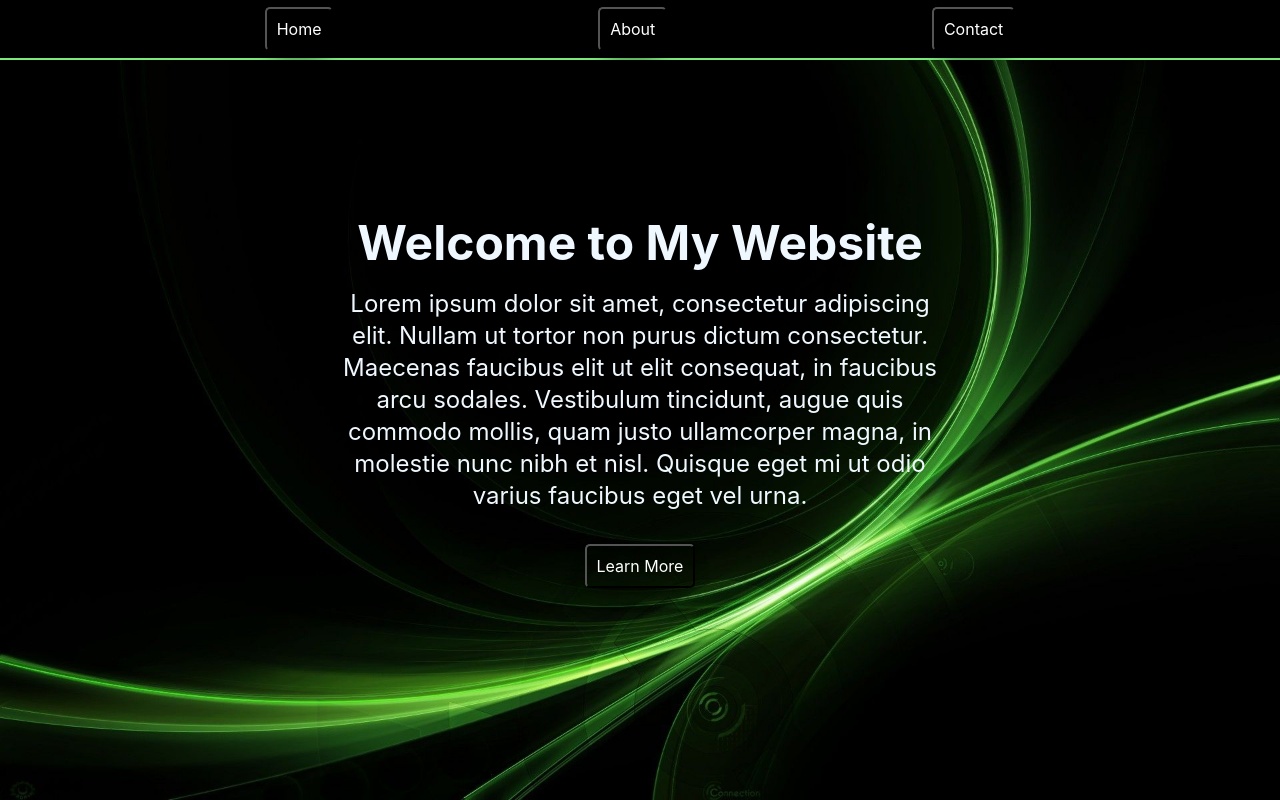
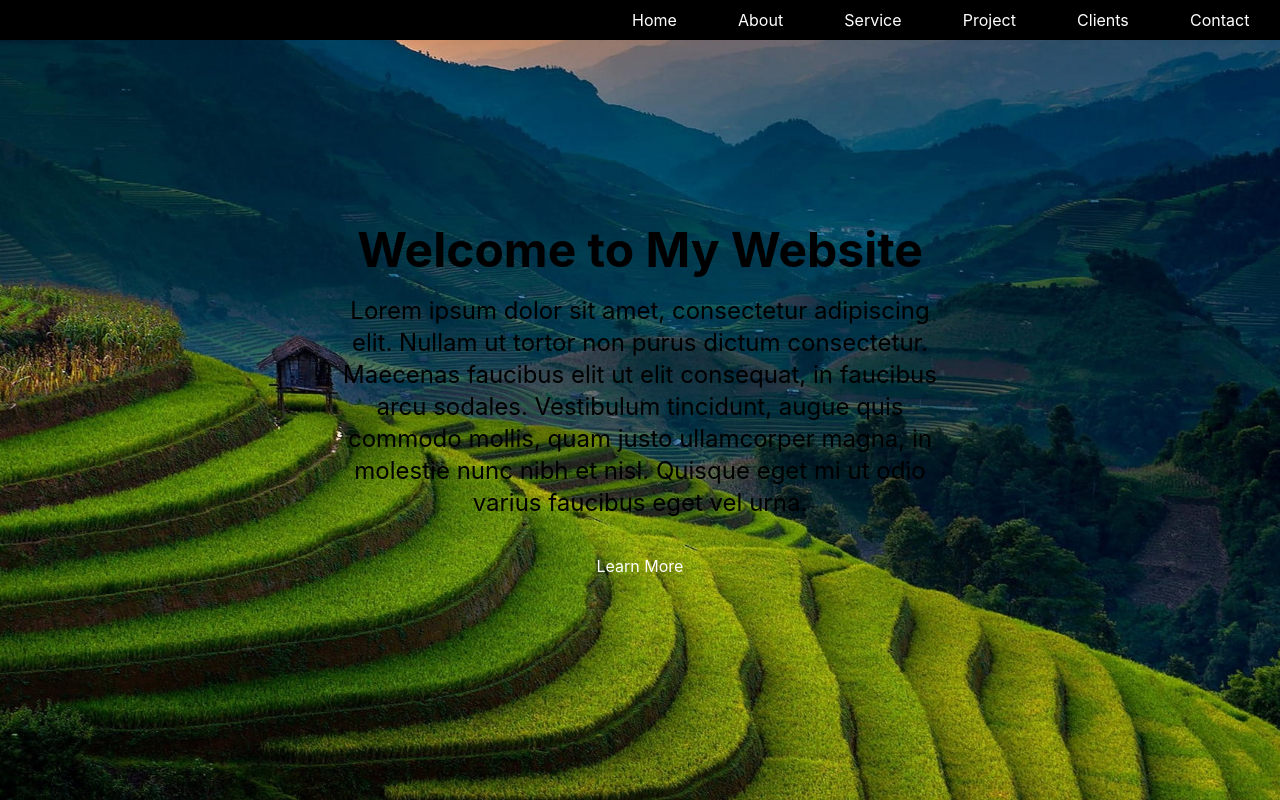
Before and after one commit to PierreLN/PierreLN.github.io, a React (Create React App) app: page / in a window 1280 px wide. Built offline with nearby package versions, Linux system fonts and the light colour scheme.

Commit message:
add background image

```diff
--- a/src/components/MainPage/MainPage.module.css
+++ b/src/components/MainPage/MainPage.module.css
@@ -4,12 +4,11 @@
   align-items: center;
   justify-content: center;
   height: 100vh;
-  background-color: #8FBC8F;
-  background-image: url('../../Image/BlackGreen_mainpage.jpg');
+  background-image: url('../../Image/Rice_mountain_mainpage.jpg');
+  background-color: rgba(255, 255, 255, 0.5);
   background-repeat: no-repeat;
   background-position: center;
   background-size: cover;
-  color: aliceblue;
 }
 
 .main_page h1 {
--- a/src/components/SideMenu/SideMenu.jsx
+++ b/src/components/SideMenu/SideMenu.jsx
@@ -8,6 +8,9 @@ function SideMenu() {
       <ul>
         <li><Button>Home</Button></li>
         <li><Button>About</Button></li>
+        <li><Button>Service</Button></li>
+        <li><Button>Project</Button></li>
+        <li><Button>Clients</Button></li>
         <li><Button>Contact</Button></li>
       </ul>
     </div>
--- a/src/components/SideMenu/SideMenu.module.css
+++ b/src/components/SideMenu/SideMenu.module.css
@@ -3,14 +3,13 @@
   top: 0;
   left: 0;
   width: 100%;
-  height: 60px; /* Set the desired height for the menu */
+  height: 5%;
   background-color: #000000;
   padding: 0;
   box-sizing: border-box;
   display: flex;
   justify-content: space-evenly;
   align-items: center;
-  border-bottom: 2px solid #7bea7b;
 }
 
 .side_menu ul {
@@ -18,8 +17,13 @@
   padding: 0;
   margin: 0;
   display: flex;
-  justify-content: space-evenly;
+  justify-content: right;
   align-items: center;
   width: 100%;
   height: 100%;
 }
+
+.side_menu li {
+  margin-left: 2%;
+  margin-right: 2%;
+}
--- a/src/components/UI/Button.module.css
+++ b/src/components/UI/Button.module.css
@@ -2,16 +2,12 @@
   width: 100%;
   font: inherit;
   cursor: pointer;
-    box-shadow: #000000 0 10px 20px -10px;
-    box-sizing: border-box;
-    outline: 0 solid transparent;
-    touch-action: manipulation;
-    word-break: break-word;
   display: block;
-    padding: 10px;
+  padding: 5px;
   background-color: transparent;
   color: #ffffff;
-    border-radius: 5px;
+  border: none;
+  border-bottom: none;
 }
 
 .button:focus {
@@ -20,10 +16,9 @@
 
 .button:hover,
 .button:active {
-    border-color: #ffffff;
-    box-shadow: 0 0 8px rgba(0, 0, 0, 0.26);
+  border-bottom: white 2px solid;
+  color: #7bea7b;
 }
-
 
 @media (min-width: 768px) {
   .button {
```
Also changed, not shown: src/Image/Rice_mountain_mainpage.jpg (added). Lines whose indentation alone changed are shown as unchanged.
